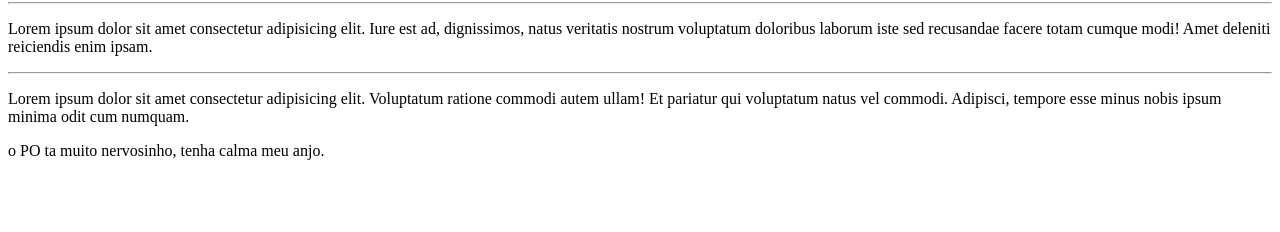
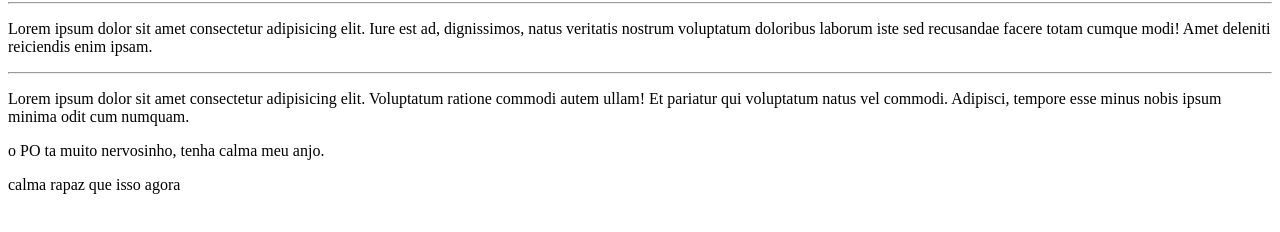
Before and after one commit to Yuricruz-2000/Ola-mundo, a plain HTML site: page site_exemplo/index.html in a window 1280 px wide. Shown: the part 78-310 px from the top of the page. Drawn offline with Linux system fonts and the light colour scheme.

Commit message:
adicionar outro paragrafo

```diff
--- a/site_exemplo/index.html
+++ b/site_exemplo/index.html
@@ -12,5 +12,6 @@
     <hr>
     <p>Lorem ipsum dolor sit amet consectetur adipisicing elit. Voluptatum ratione commodi autem ullam! Et pariatur qui voluptatum natus vel commodi. Adipisci, tempore esse minus nobis ipsum minima odit cum numquam.</p>
     <p>o PO ta muito nervosinho, tenha calma meu anjo.</p>
+    <p>calma rapaz que isso agora</p>
 </body>
 </html>
```
